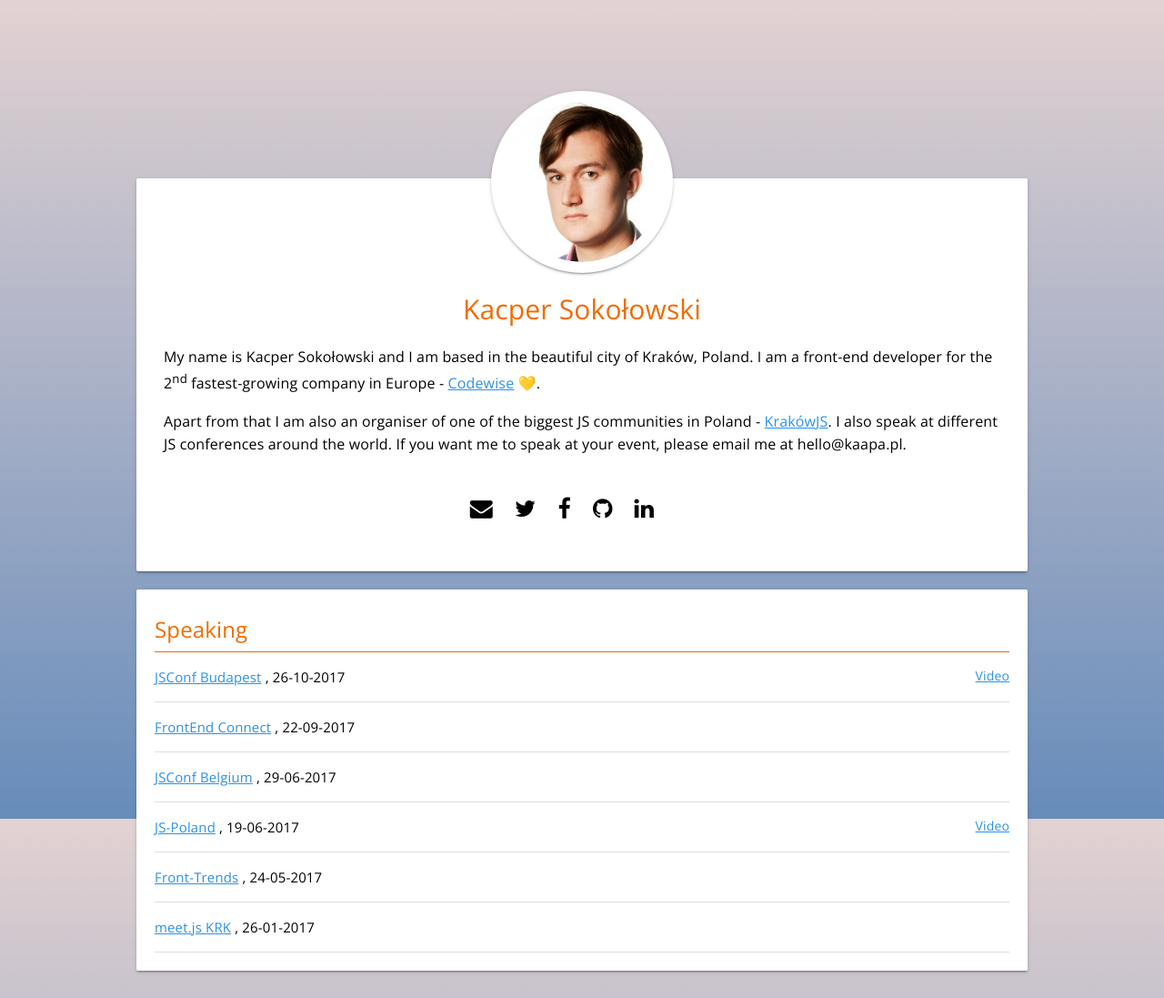
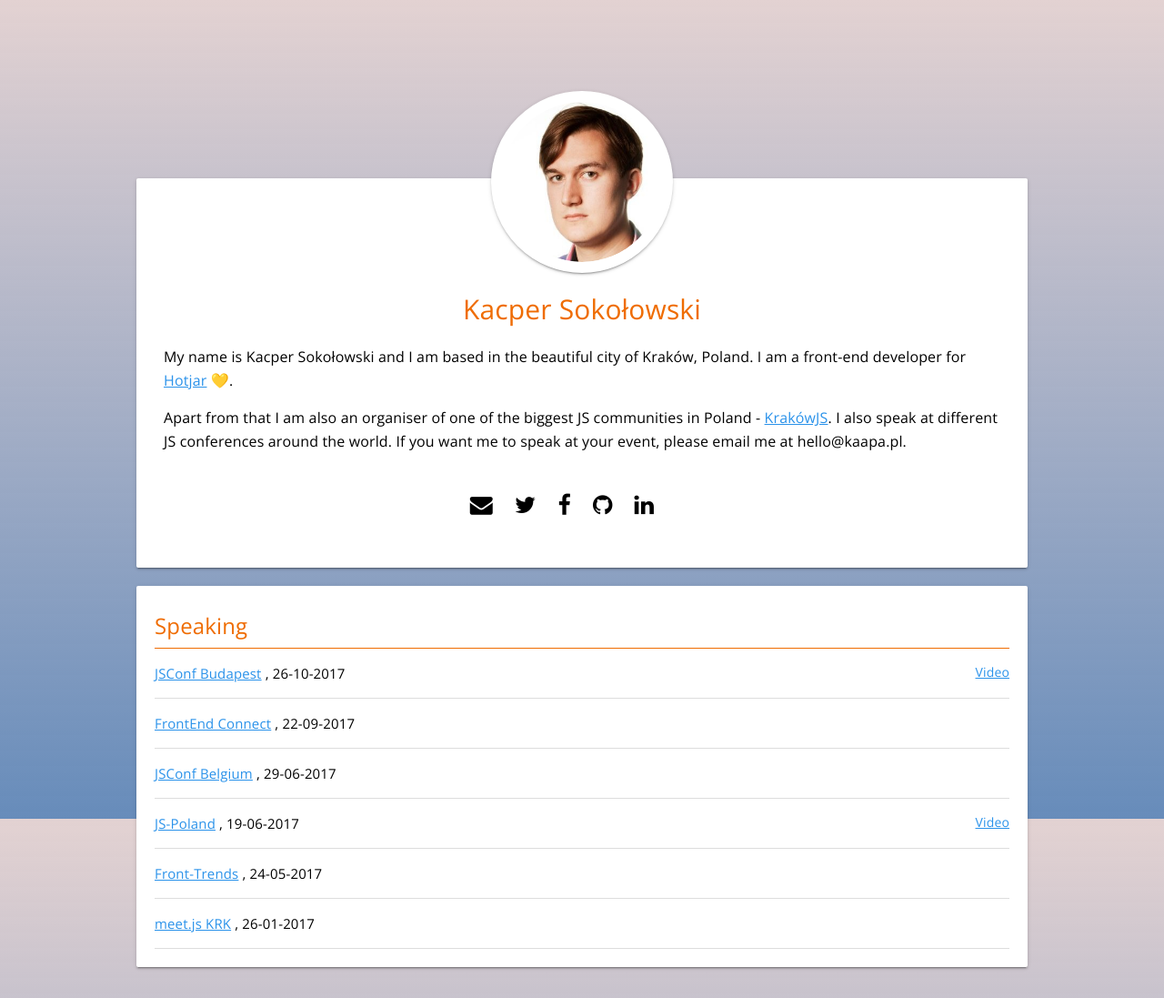
Before and after one commit to kaapa-s/kaapa-s.github.io, a Jekyll site: the page built from index.html, in a window 1280 px wide. Shown: the whole page at 91% size. Built offline with Jekyll 4.4.1, drawn with Linux system fonts in a browser that asks for light colours; part of the change alters nothing that is shown.

```diff
--- a/_includes/description.markdown
+++ b/_includes/description.markdown
@@ -1,4 +1,3 @@
-My name is Kacper Sokołowski and I am based in the beautiful city of Kraków, Poland. I am a front-end developer for the 2<sup>nd</sup> fastest-growing
-company in Europe - <a href="https://codewise.com" target="_blank">Codewise</a> 💛.
+My name is Kacper Sokołowski and I am based in the beautiful city of Kraków, Poland. I am a front-end developer for <a href="https://hotjar.com" target="_blank">Hotjar</a> 💛.
 
 Apart from that I am also an organiser of one of the biggest JS communities in Poland - <a href="https://www.meetup.com/KrakowJS/"  target="_blank">KrakówJS</a>. I also speak at different JS conferences around the world. If you want me to speak at your event, please email me at {{site.email}}.
--- a/_includes/head.html
+++ b/_includes/head.html
@@ -14,16 +14,4 @@
   <link rel="canonical" href="{{ page.url | replace:'index.html','' | prepend: site.baseurl | prepend: site.url }}">
 
   <link rel="stylesheet" href="https://maxcdn.bootstrapcdn.com/font-awesome/4.7.0/css/font-awesome.min.css">
-
-  <!-- Hotjar Tracking Code for https://kaapa.pl -->
-  <script>
-    (function(h,o,t,j,a,r){
-        h.hj=h.hj||function(){(h.hj.q=h.hj.q||[]).push(arguments)};
-        h._hjSettings={hjid:1611593,hjsv:6};
-        a=o.getElementsByTagName('head')[0];
-        r=o.createElement('script');r.async=1;
-        r.src=t+h._hjSettings.hjid+j+h._hjSettings.hjsv;
-        a.appendChild(r);
-    })(window,document,'https://static.hotjar.com/c/hotjar-','.js?sv=');
-  </script>
 </head>
```
